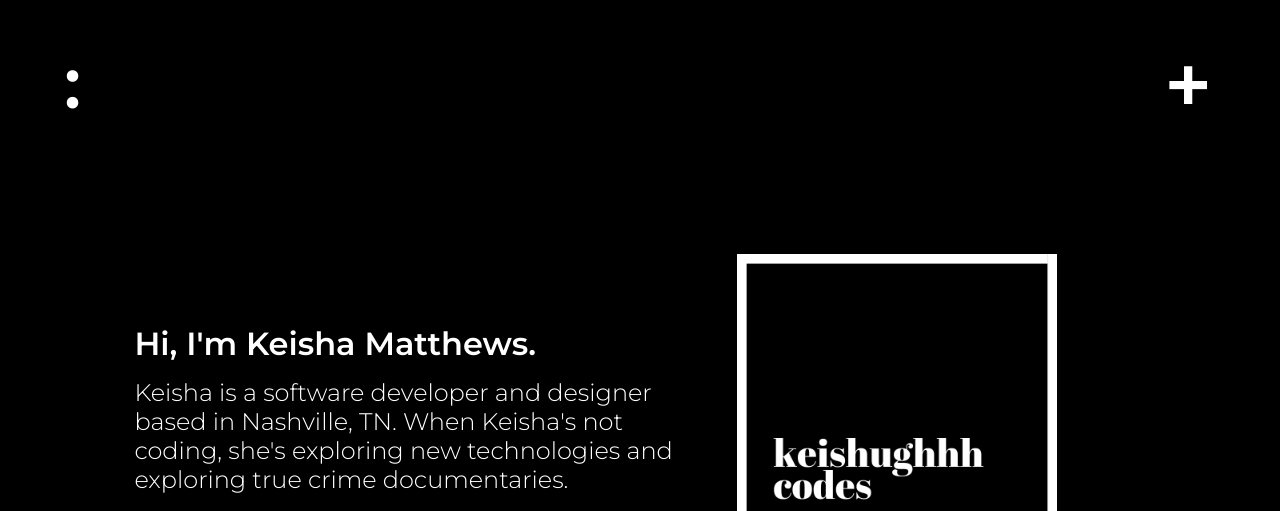
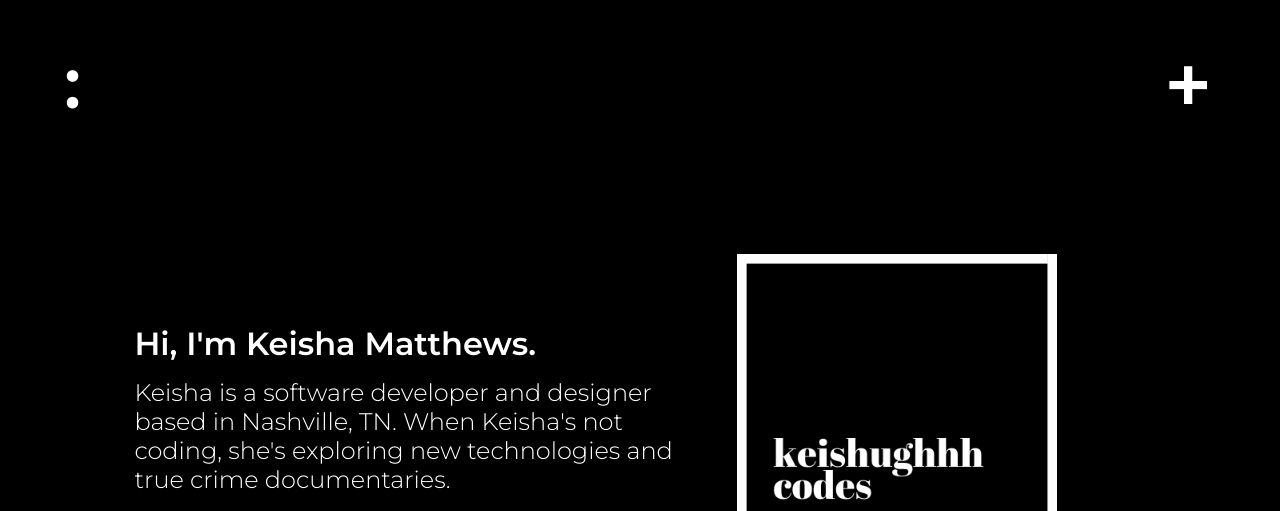
Before and after one commit to kmmatthews15/keishughhh.codes, a Gatsby site: page / in a window 1280 px wide. Shown: the top 511 px of the page. Built offline with nearby package versions, Linux system fonts and the light colour scheme; Gatsby itself is replaced by a stand-in of ours.

Commit message:
changed some of the wording in the description section

```diff
--- a/src/pages/index.js
+++ b/src/pages/index.js
@@ -14,12 +14,12 @@ const IndexPage = () => {
        <Helmet>
        <meta charSet="utf=8" />
             <title>About Keisha Matthews</title>
-            <meta name="description" content="About Keisha - Keisha is a software developer and designer based in Nashville, TN. When Keisha's not coding, she's exploring new technologies and exploring true crime documentaries." />
+            <meta name="description" content="About Keisha - Keisha is a software developer and designer based in Nashville, TN. When Keisha's not coding, she's exploring new technologies and true crime documentaries." />
        </Helmet>
        <Layout>
          <div className="index-container">
            <h1 className={landingStyles.hello}>Hi, I'm Keisha Matthews.</h1>
-           <h2 className={landingStyles.info}>Keisha is a software developer and designer based in Nashville, TN. When Keisha's not coding, she's exploring new technologies and exploring true crime documentaries.</h2>
+           <h2 className={landingStyles.info}>Keisha is a software developer and designer based in Nashville, TN. When Keisha's not coding, she's exploring new technologies and true crime documentaries.</h2>
            <div className={landingStyles.surroundingDiv}>
              <img className={landingStyles.me} src={logo} alt="Keisha"></img>
            </div>
```
